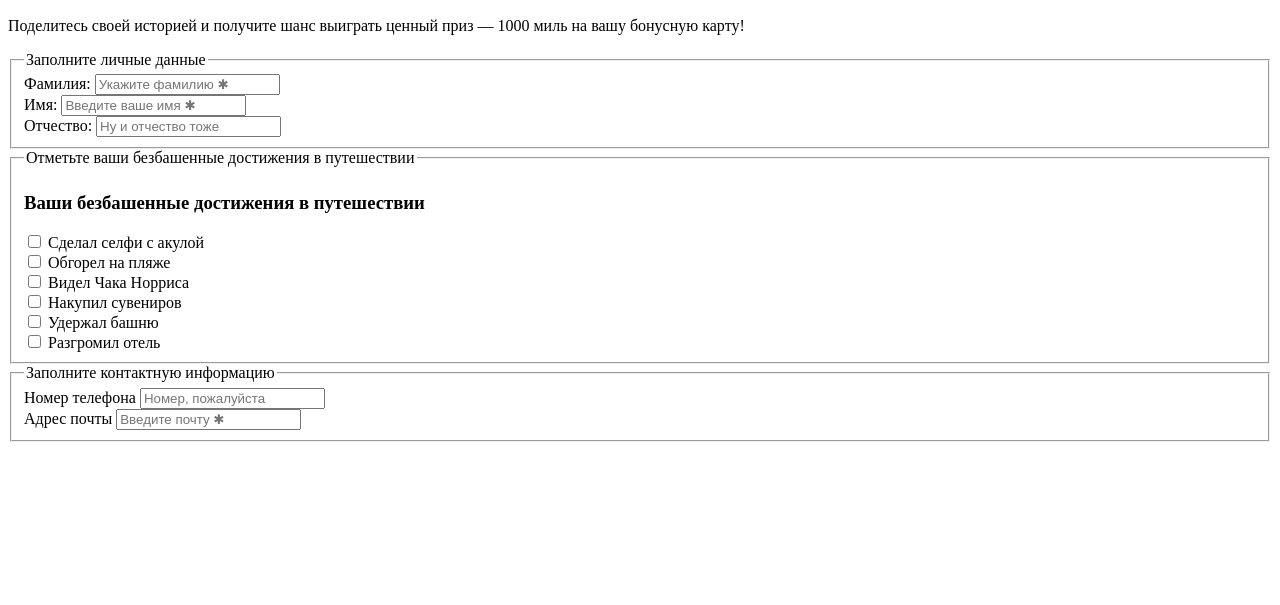
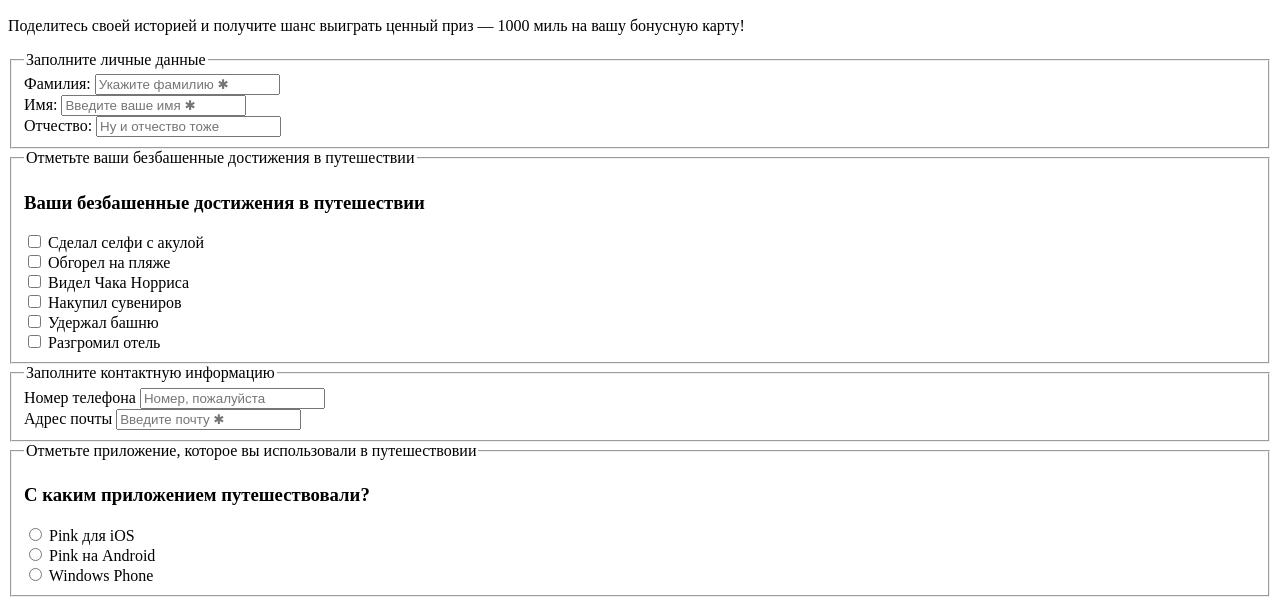
Before and after one commit to n-anna/41626-pink, a website: page form.html in a window 1280 px wide. Shown: the part 330-935 px from the top of the page. Before the commit the page ends 800 px from the top, so only its background shows below. Drawn offline with Linux system fonts and the light colour scheme.

Commit message:
Внесли группу radiobuttons

```diff
--- a/form.html
+++ b/form.html
@@ -173,6 +173,39 @@
                   </label>
                 </div>
               </fieldset>
+              <!-- App Info Block 4 -->
+              <fieldset class="form__app-holder">
+                <!-- Accessibility: hidden legend -->
+                <legend class="form__app-legend sr-only visually-hidden">Отметьте приложение, которое вы использовали в путешествовии</legend>
+                <!-- Accessibility: heading is invisible to sr, because legend has an accessible alternative -->
+                <div class="form__app-message">
+                  <h3 class="form__app-heading body-text" aria-hidden="true">С каким приложением путешествовали?</h3>
+                </div>
+                <div class="form__radio">
+                  <label class="form__radio-radiobtn">
+                    <input class="form__radio-radioinput" type="radio" name="app" value="ios">
+                    <!-- custom radio -->
+                    <span class="form__radio-custom"></span>
+                    <span class="form__radio-label form-label">Pink для iOS</span>
+                  </label>
+                </div>
+                <div class="form__radio">
+                  <label class="form__radio-radiobtn">
+                    <input class="form__radio-radioinput" type="radio" name="app" value="android">
+                    <!-- custom radio -->
+                    <span class="form__radio-custom"></span>
+                    <span class="form__radio-label form-label">Pink на Android</span>
+                  </label>
+                </div>
+                <div class="form__radio">
+                  <label class="form__radio-radiobtn">
+                    <input class="form__radio-radioinput" type="radio" name="app" value="wind-phone">
+                    <!-- custom radio -->
+                    <span class="form__radio-custom"></span>
+                    <span class="form__radio-label form-label">Windows Phone</span>
+                  </label>
+                </div>
+              </fieldset>
 
             </form>
           </div>
```
